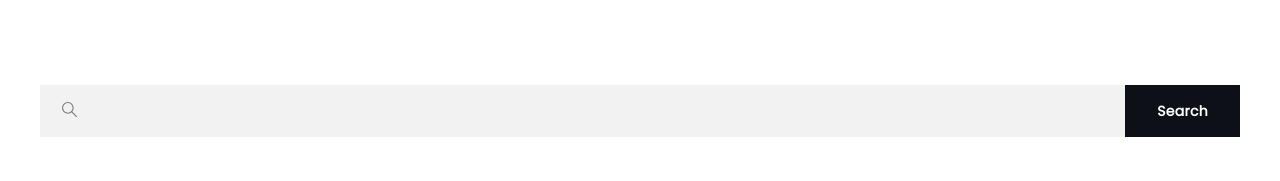
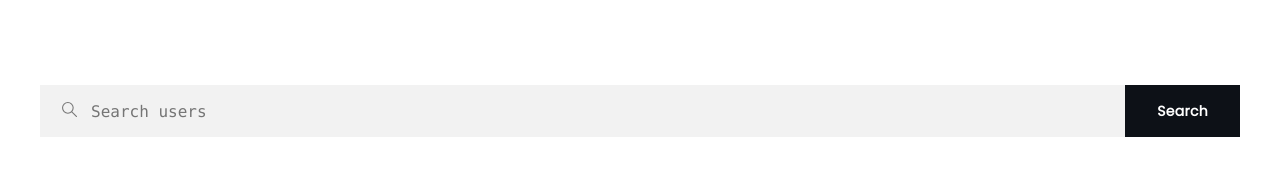
Before and after one commit to rodrigosousa1/compasso-interview, a React (Create React App) app: page / in a window 1280 px wide. Shown: the top 181 px of the page. Built offline with nearby package versions, Linux system fonts and the light colour scheme.

Commit message:
add placeholder

```diff
--- a/src/components/SearcInput/index.jsx
+++ b/src/components/SearcInput/index.jsx
@@ -26,6 +26,7 @@ function SearchInput({
           className="c-search__input"
           name={name}
           type="search"
+          placeholder="Search users"
           onChange={onChange}
           onBlur={onBlur}
           value={value}
```
